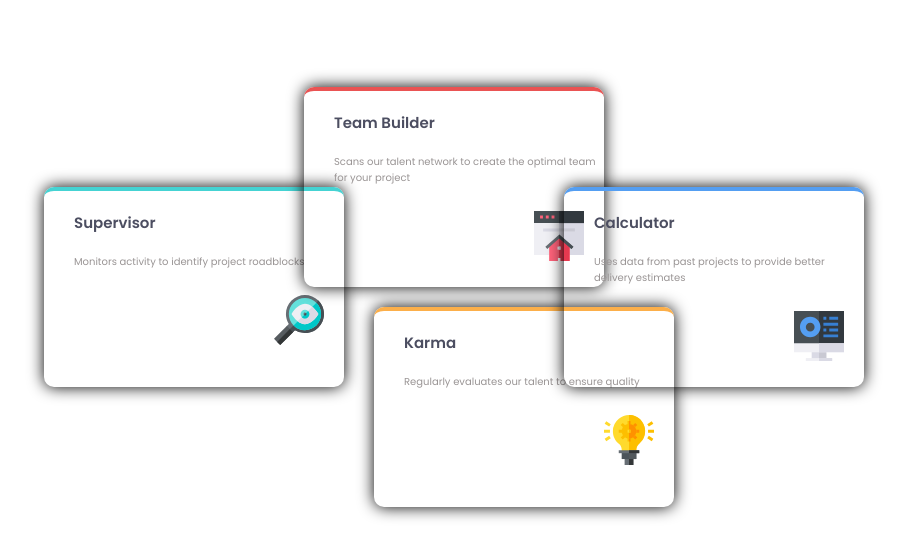
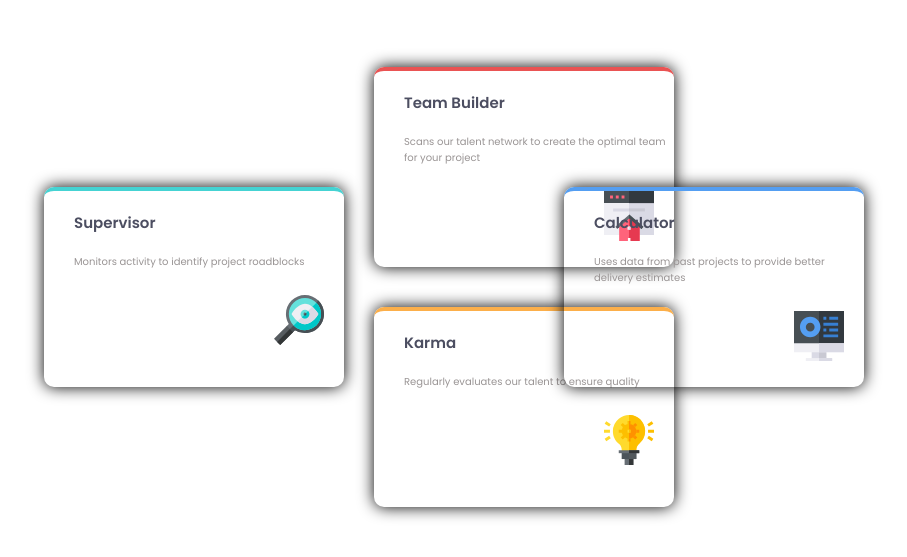
Before and after one commit to hirszaki/Four-card-feature-section, a plain HTML site: page index.html in a window 1280 px wide. Shown: the part 233-790 px from the top of the page, without its empty margins (186-1093 px from the left). Drawn offline with Linux system fonts and the light colour scheme.

Commit message:
change position box3

```diff
--- a/css/style.css
+++ b/css/style.css
@@ -107,9 +107,8 @@ img {
    }
    .box2 {
        position: absolute;
-       top:50%;
-       left: 50%;
-       transform: translate(-50%, -50%);
+       top:280px;
+       left: 560px;
    }
    .box3 {
        position: absolute;
```
